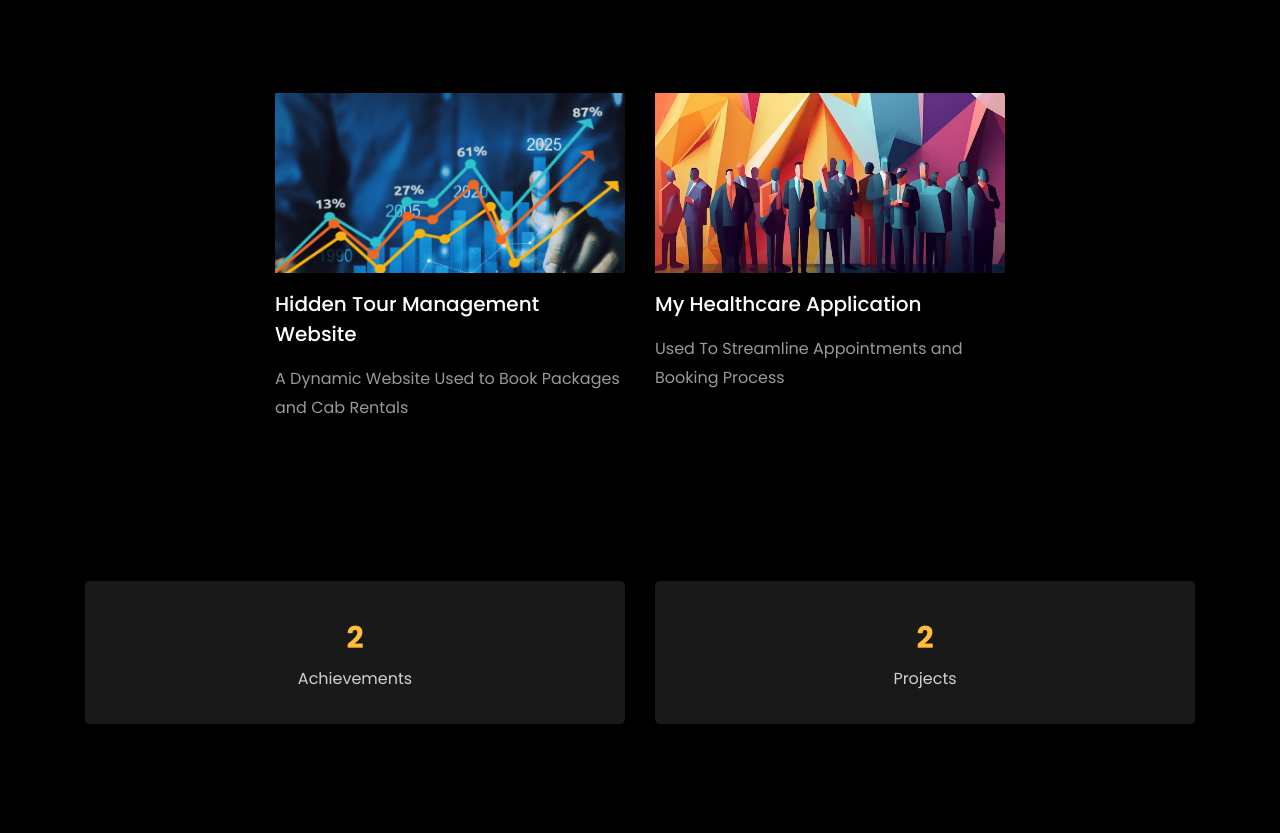
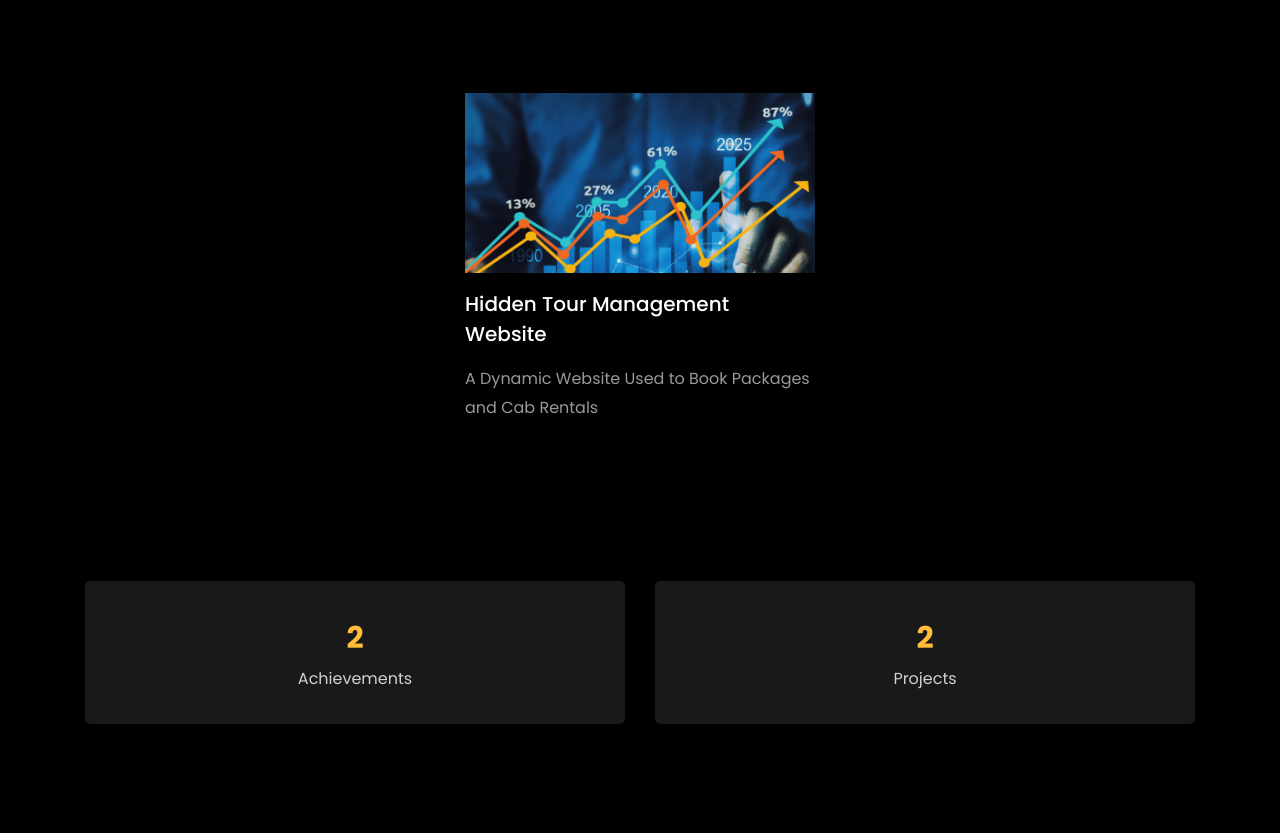
Before and after one commit to alokbhanawat/portfolio_alok, a plain HTML site: page index.html in a window 1280 px wide. Shown: the part 2410-3243 px from the top of the page. Drawn offline with Linux system fonts and the light colour scheme; files whose address does not match are found by name.

Commit message:
Update index.html

```diff
--- a/index.html
+++ b/index.html
@@ -370,19 +370,7 @@
 				</div>
 			  </div>
 			</div>
-			<div class="col-md-4 d-flex ftco-animate">
-				<div class="blog-entry justify-content-end">
-				<a href="https://github.com/alokbhanawat" class="block-20 zoom-effect" style="background-image: url('images/proj_5.jpg');">
-				</a>
-				<div class="text mt-3 float-right d-block">
 
-				  <h3 class="heading"><a href="https://github.com/alokbhanawat">My Healthcare Application</a></h3>
-				  <p>Used To Streamline Appointments and Booking Process</p>
-				</div>
-			  </div>
-			</div>
-		 </div>
-	  </div>
     </section>
 
 	<section class="ftco-section ftco-no-pt ftco-no-pb ftco-counter img" id="section-counter">
```
